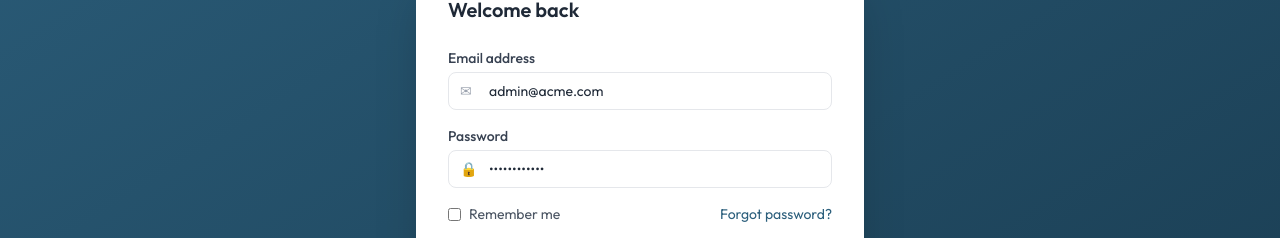
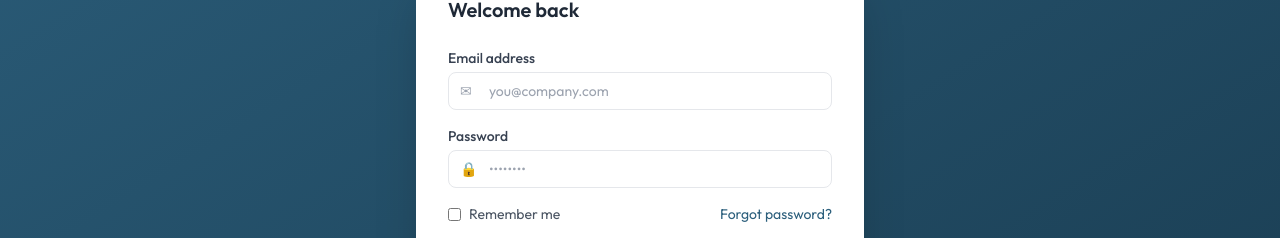
Before and after one commit to flex-vaco/tms-web, a React (Vite) app: page /login in a window 1280 px wide. Shown: the part 330-568 px from the top of the page. Built offline with nearby package versions, Linux system fonts and the light colour scheme; no server answers; a web font is replaced by a local one.

Commit message:
remove credentials from login page

```diff
--- a/src/pages/LoginPage.tsx
+++ b/src/pages/LoginPage.tsx
@@ -9,8 +9,8 @@ export default function LoginPage() {
   const { login, user } = useAuth();
   const navigate = useNavigate();
   const { toast } = useToast();
-  const [email, setEmail] = useState('admin@acme.com');
-  const [password, setPassword] = useState('Password123!');
+  const [email, setEmail] = useState('');
+  const [password, setPassword] = useState('');
   const [rememberMe, setRememberMe] = useState(false);
   const [isLoading, setIsLoading] = useState(false);
   const [error, setError] = useState('');
```
